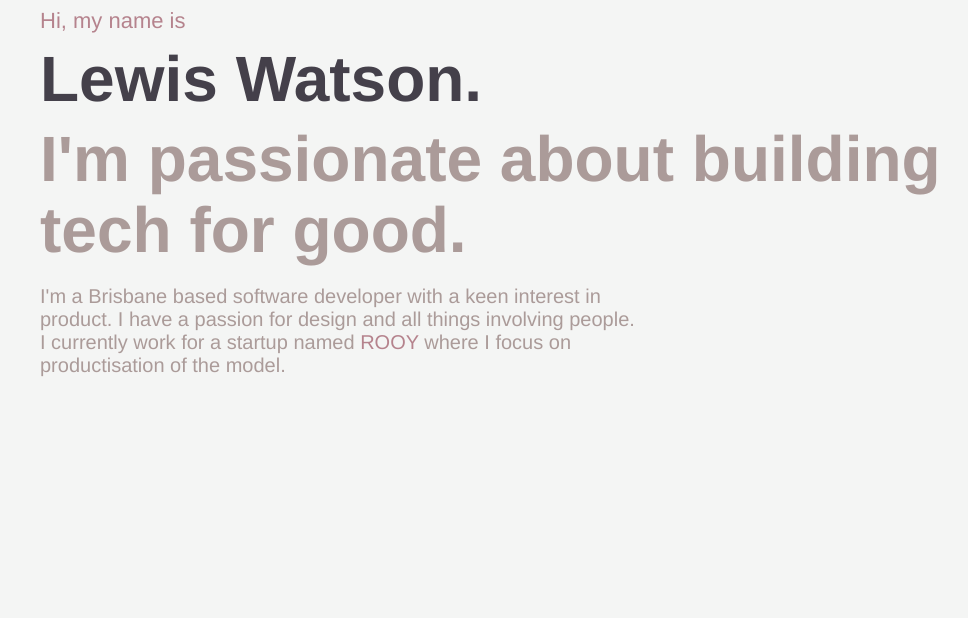
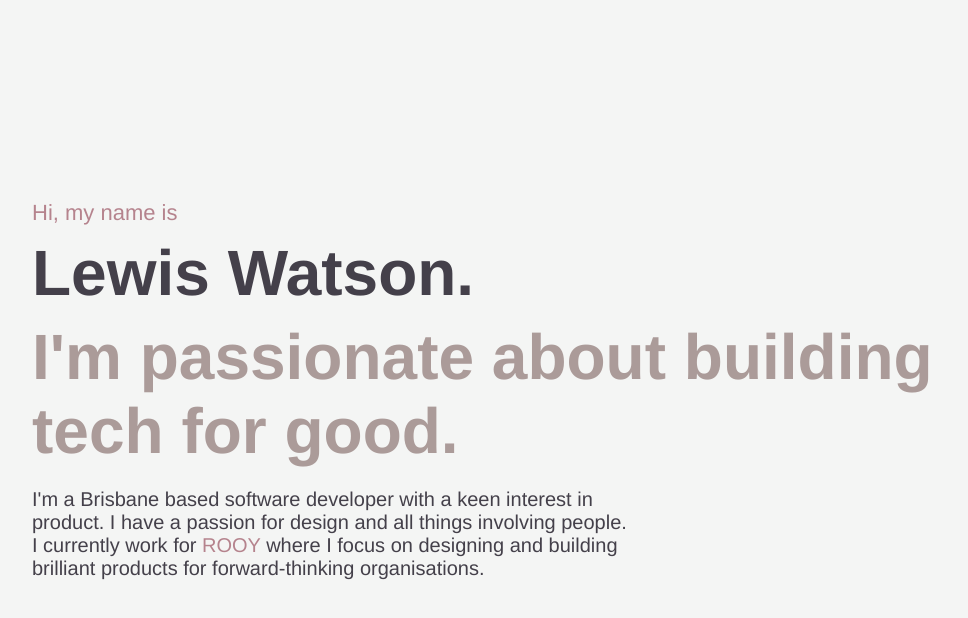
Before and after one commit to itslewiswatson/lewiswatson-dot-me, a React (Create React App) app in the folder client/: page / in a window 1280 px wide. Shown: the top 618 px of the page, without its empty margins (118-1086 px from the left). Built offline with nearby package versions, Linux system fonts and the light colour scheme.

Commit message:
Removed default body style & copy changes

```diff
--- a/client/public/index.html
+++ b/client/public/index.html
@@ -4,7 +4,6 @@
     <meta charset="utf-8" />
     <link rel="icon" href="%PUBLIC_URL%/favicon.ico" />
     <meta name="viewport" content="width=device-width, initial-scale=1" />
-    <meta name="theme-color" content="#000000" />
     <meta
       name="description"
       content="Web site created using create-react-app"
--- a/client/src/App.tsx
+++ b/client/src/App.tsx
@@ -8,7 +8,7 @@ const App = () => {
   return (
     <div className={classes.main}>
       <div className={classes.content}>
-        <div className={classes.intro}>
+        <div>
           <span className={classes.hello}>Hi, my name is</span>
           <h2 className={classes.name}>Lewis Watson.</h2>
           <h3 className={classes.tagline}>
@@ -20,11 +20,12 @@ const App = () => {
           <p>
             I'm a Brisbane based software developer with a keen interest in
             product. I have a passion for design and all things involving
-            people. I currently work for a startup named{" "}
+            people. I currently work for{" "}
             <a target="_blank" href="https://rooy.co" rel="noreferrer">
               ROOY
             </a>{" "}
-            where I focus on productisation of the model.
+            where I focus on designing and building brilliant products for
+            forward-thinking organisations.
           </p>
         </div>
       </div>
@@ -50,6 +51,7 @@ const useStyles = createUseStyles({
   main: {
     display: "flex",
     flexDirection: "column",
+    justifyContent: "center",
     height: "100vh",
 
     paddingLeft: 150,
@@ -74,7 +76,6 @@ const useStyles = createUseStyles({
       marginRight: 0,
     },
   },
-  intro: {},
   hello: {
     color: theme.colors.primary,
     fontSize: 22,
@@ -102,7 +103,7 @@ const useStyles = createUseStyles({
 
   bio: {
     marginTop: 20,
-    color: theme.colors.secondary,
+    color: theme.colors.dark,
     maxWidth: "600px",
     fontSize: 20,
   },
--- a/client/src/global.css
+++ b/client/src/global.css
@@ -1,9 +1,12 @@
 h1, h2, h3, h4, h5, h6 {
     font-weight: 600;
-    line-height: 1.1;
 }
 
 a, a:visited, a:hover, a:active, a:link {
     color: #b5838d;
     text-decoration: none;
 }
+
+body {
+    margin: 0;
+}
```
